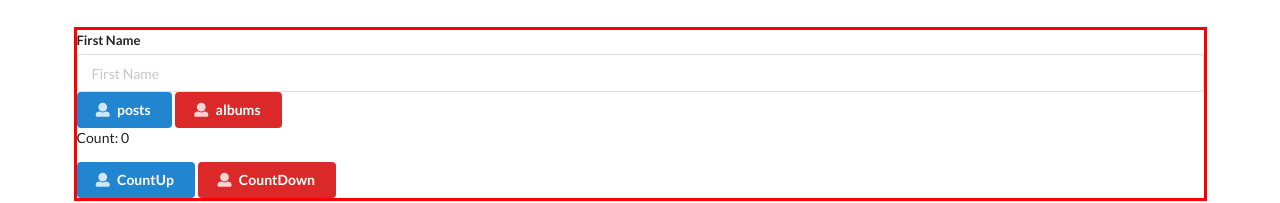
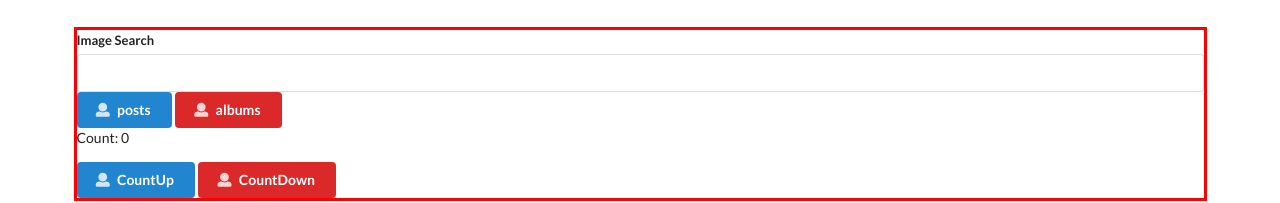
Before and after one commit to Hayate08A/youtube-reactStarted, a React (Create React App) app: page / in a window 1280 px wide. Shown: the top 203 px of the page. Built offline with nearby package versions, Linux system fonts and the light colour scheme.

Commit message:
[Add] onSubmit
eventの型は・・・？

```diff
--- a/src/components/searchBar/SearchBar.tsx
+++ b/src/components/searchBar/SearchBar.tsx
@@ -1,12 +1,16 @@
 import React from 'react';
 
 const SearchBar = () => {
+  const onFormSubmit = (event: { preventDefault: () => void }) => {
+    event.preventDefault();
+    console.log('onSubmit');
+  };
   return (
     <div className='search_bar_container'>
-      <form className='ui form'>
+      <form className='ui form' onSubmit={onFormSubmit}>
         <div className='field'>
-          <label>First Name</label>
-          <input type='text' name='first-name' placeholder='First Name' />
+          <label>Image Search</label>
+          <input type='text' name='search' placeholder='' />
         </div>
       </form>
     </div>
```
